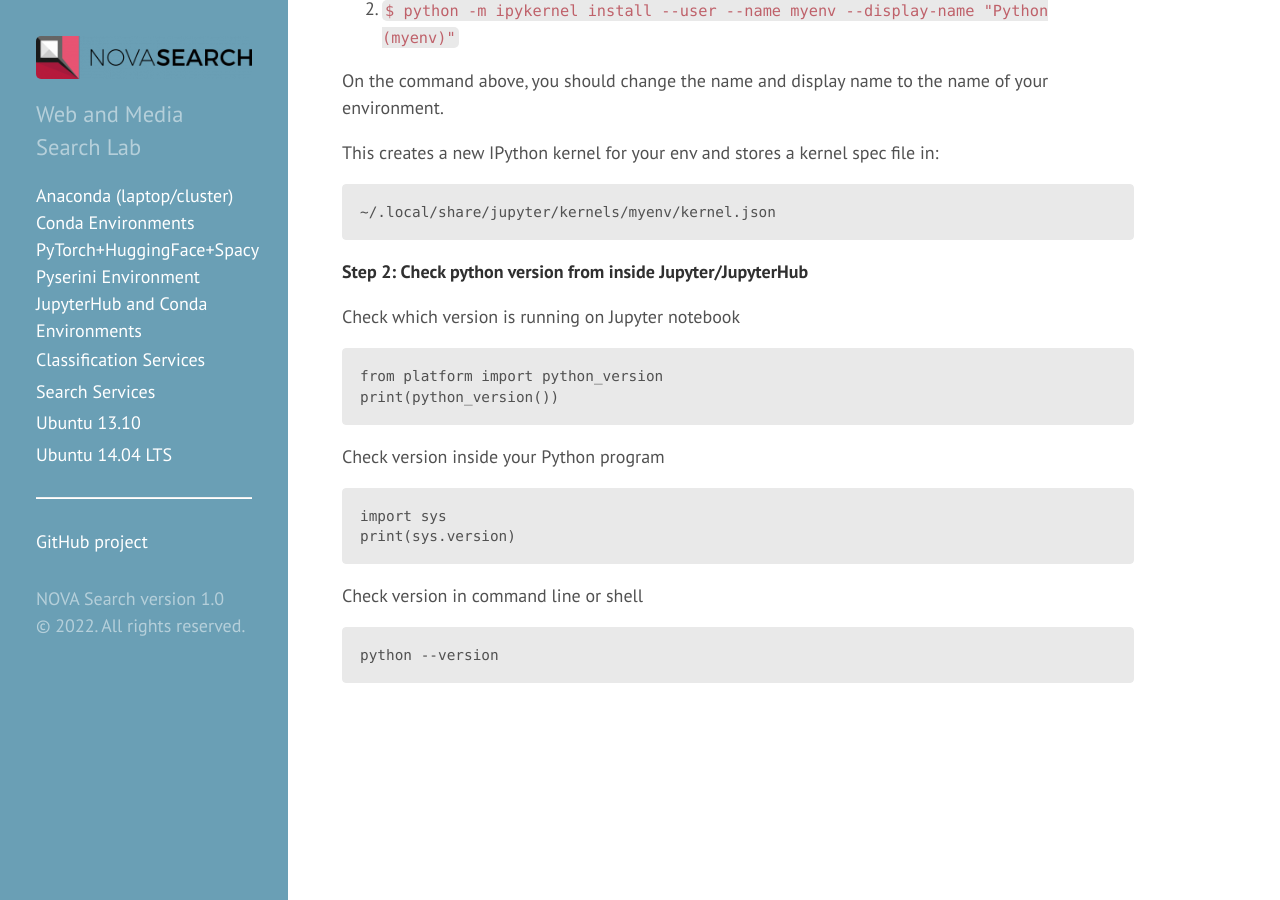
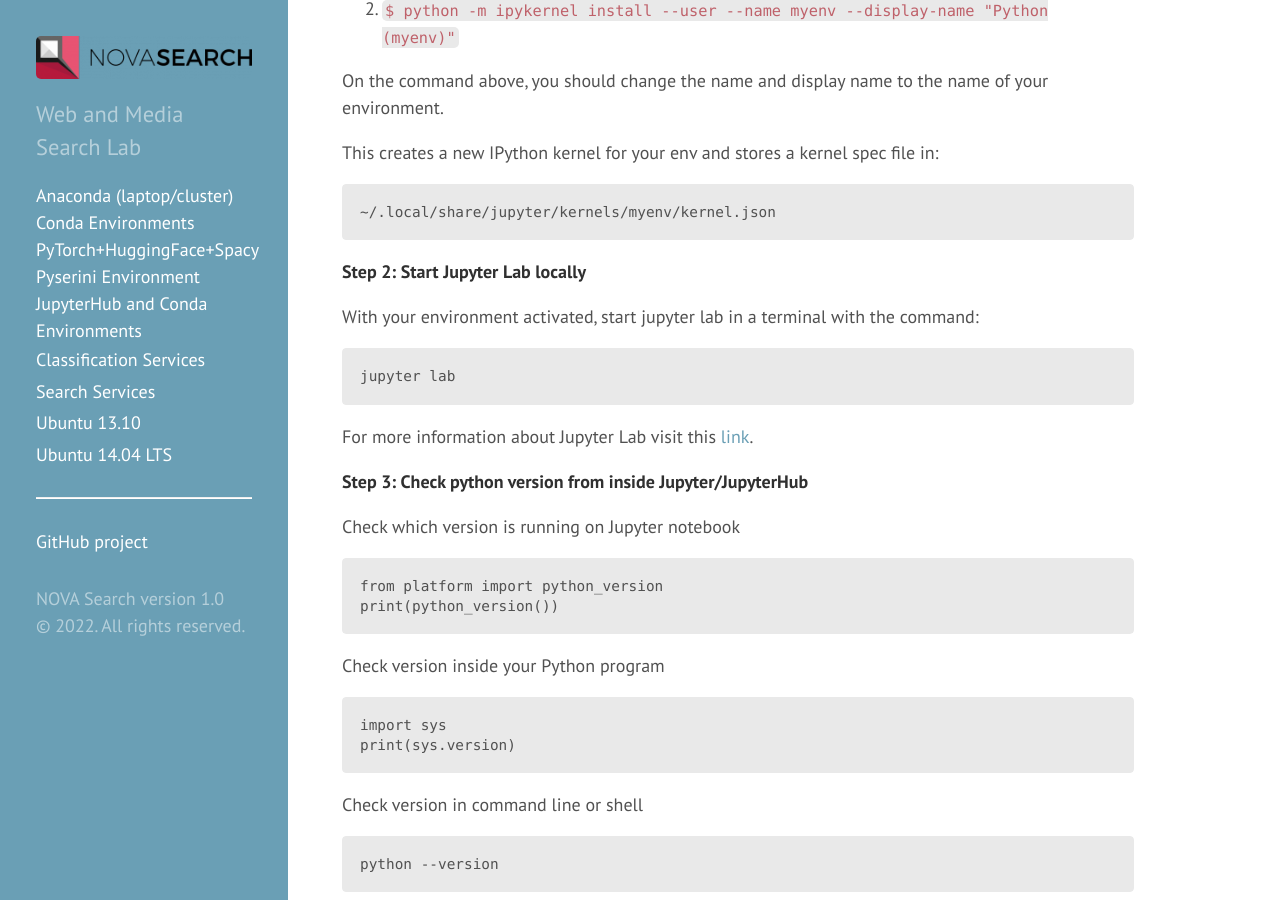
Before and after one commit to novasearch/wiki.novasearch.org, a Jekyll site: the page built from wiki/lab_setup.md, in a window 1280 px wide and 900 px high, scrolled down 3432 px. Built offline with Jekyll 4.4.1, drawn with Linux system fonts in a browser that asks for light colours; some of the changed text lies outside the part shown.

Commit message:
Added missing dependency. Added explanation for Jupyter Lab

```diff
--- a/wiki/lab_setup.md
+++ b/wiki/lab_setup.md
@@ -145,7 +145,15 @@ This creates a new IPython kernel for your env and stores a kernel spec file in:
 
     ~/.local/share/jupyter/kernels/myenv/kernel.json
 
-**Step 2: Check python version from inside Jupyter/JupyterHub**
+**Step 2: Start Jupyter Lab locally**
+
+With your environment activated, start jupyter lab in a terminal with the command:
+
+    jupyter lab
+
+For more information about Jupyter Lab visit this [link](https://jupyterlab.readthedocs.io/en/stable/getting_started/overview.html).
+
+**Step 3: Check python version from inside Jupyter/JupyterHub**
 
  Check which version is running on Jupyter notebook
 
```
Also changed, not shown: other parts of wiki/lab_setup.md (+1 -1 lines).
